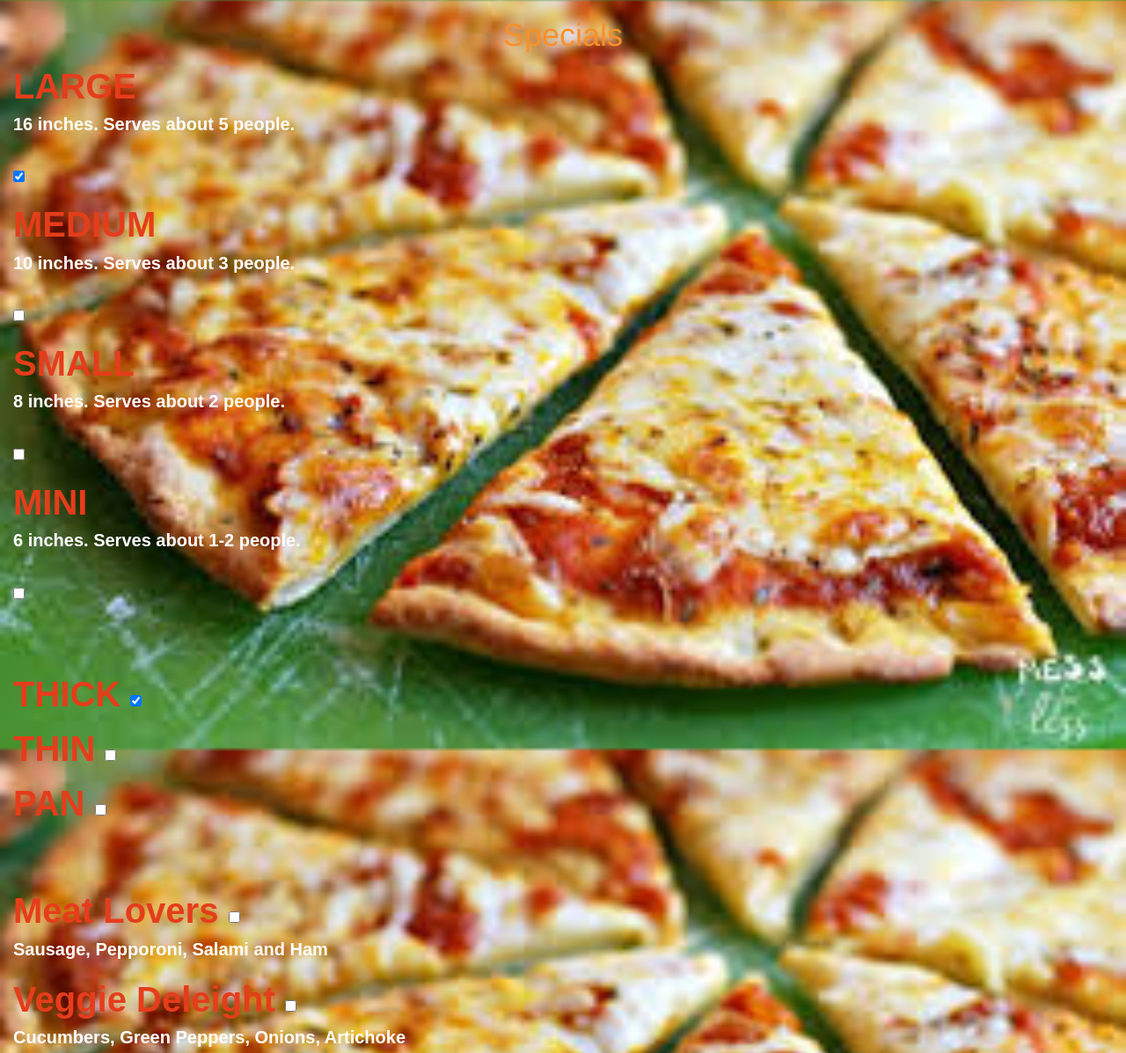
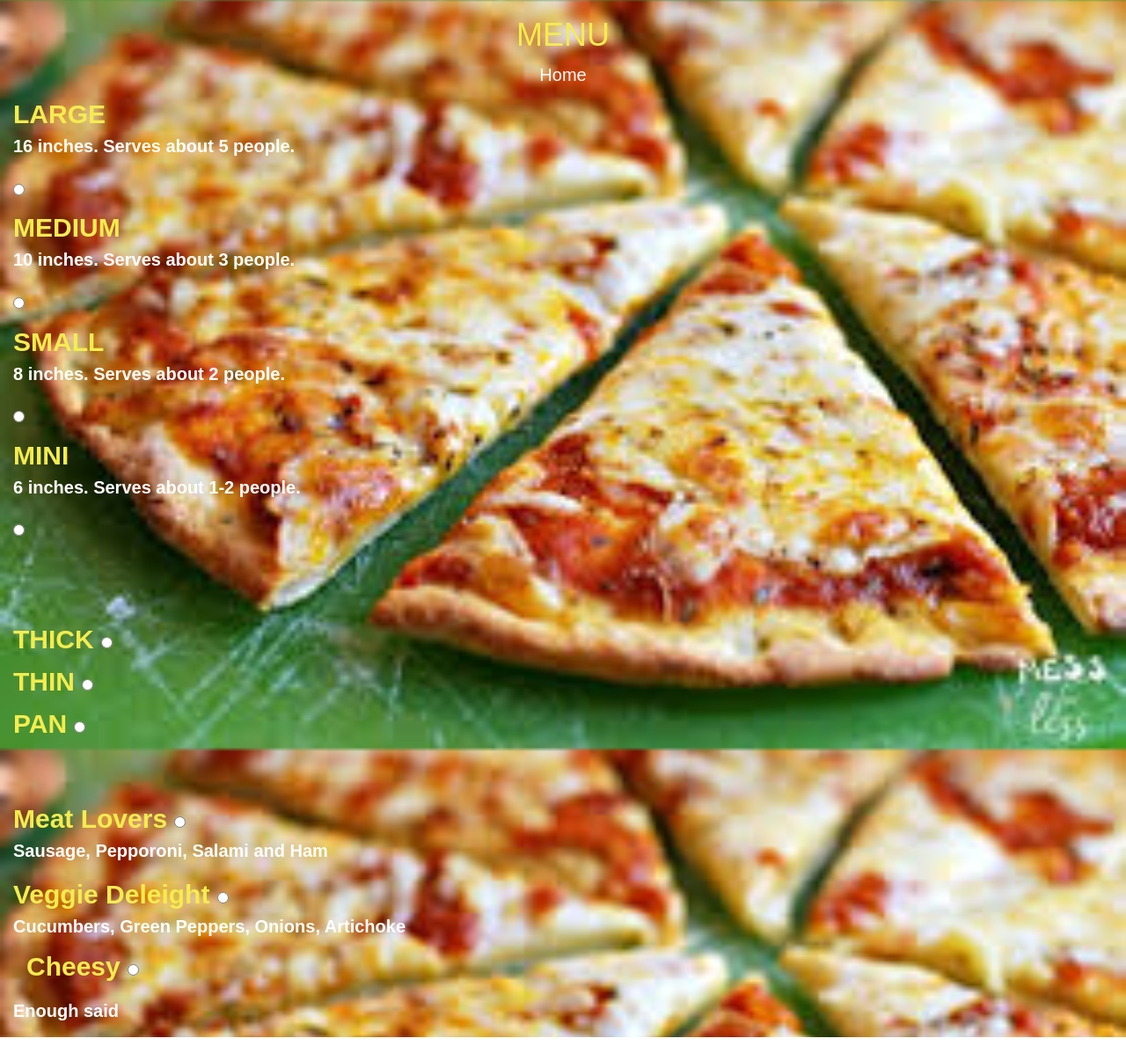
Before and after one commit to glenbuck503/glenbuck503.github.io-javafinal, a plain HTML site: page special.html in a window 1280 px wide. Shown: the top 1197 px of the page at 88% size. Drawn offline with Linux system fonts and the light colour scheme.

Commit message:
fix radio buttons to where only one per group can be selected

```diff
--- a/css/styles.css
+++ b/css/styles.css
@@ -10,19 +10,22 @@
   color: green;
   font-size: 40px;
 }
-.special {
+#special {
   text-align: center;
+  color:#f4ec4e;
+  font-family: fantasy;
 }
 
 .nav-link {
   color:white;
+  font-size: 20px;
 }
 .jumbotron {
   fluid; background-color: inherit;
 }
 .container {
-  color: #e53d1b;
-  font-size: 40px;
+  color: #f4ec4e;
+  font-size: 30px;
   font-family: fantasy;
 }
 
@@ -31,6 +34,7 @@
   color: white;
   font-family:sans-serif;
 }
+
 
 
 
--- a/special.html
+++ b/special.html
@@ -10,60 +10,62 @@
 
   <body id="home">
 
-    <h1 id ="special"> Specials </h1>
+    <h1 id ="special"> MENU <br><a class="nav-link" href="./index.html">Home </a> </h1>
+    <div class = "box">
     <label class="container">LARGE <p> 16 inches. Serves about 5 people. </p>
-      <input type="checkbox" checked="checked">
+      <input type="radio" name ="foo">
       <span class="checkmark"></span>
     </label>
 
     <label class="container">MEDIUM <p> 10 inches. Serves about 3 people. </p>
-      <input type="checkbox">
+      <input type="radio" name ="foo">
       <span class="checkmark"></span>
     </label>
 
     <label class="container">SMALL <p> 8 inches. Serves about 2 people. </p>
-      <input type="checkbox">
-      <span class="checkmark"></span>
+      <input type="radio" name ="foo">
+
     </label>
 
     <label class="container">MINI <p> 6 inches. Serves about 1-2 people. </p>
-      <input type="checkbox">
-      <span class="checkmark"></span>
+      <input type="radio" name = "foo">
+
     </label>
+  </div>
 
     <br></br>
     <br></br>
 
     <label class="container">THICK
-  <input type="checkbox" checked="checked">
+  <input type="radio" name = "bar">
   <span class="checkmark"></span>
 </label>
 
 <label class="container">THIN
-  <input type="checkbox">
+  <input type="radio" name = "bar">
   <span class="checkmark"></span>
 </label>
 
 <label class="container">PAN
-  <input type="checkbox">
+  <input type="radio" name = "bar">
   <span class="checkmark"></span>
 </label>
 
 <br></br>
 <br></br>
 
-<label class="container">Meat Lovers <input type="checkbox"><p> Sausage, Pepporoni, Salami and Ham </p>
+<label class="container">Meat Lovers <input type="radio" name = "style"><p> Sausage, Pepporoni, Salami and Ham </p>
 
   <span class="checkmark"></span>
 </label>
 
-<label class="container">Veggie Deleight <input type="checkbox"><p> Cucumbers, Green Peppers, Onions, Artichoke <p>
+<label class="container">Veggie Deleight <input type="radio" name = "style"><p> Cucumbers, Green Peppers, Onions, Artichoke <p>
 
   <span class="checkmark"></span>
 
 </label>
 
-<label class="container">Cheesy <input type="checkbox"><p> Enough said </p>
+<label class="container">Cheesy <input type="radio" name = "style"><p> Enough said </p>
 
   <span class="checkmark"></span>
 </label>
```
